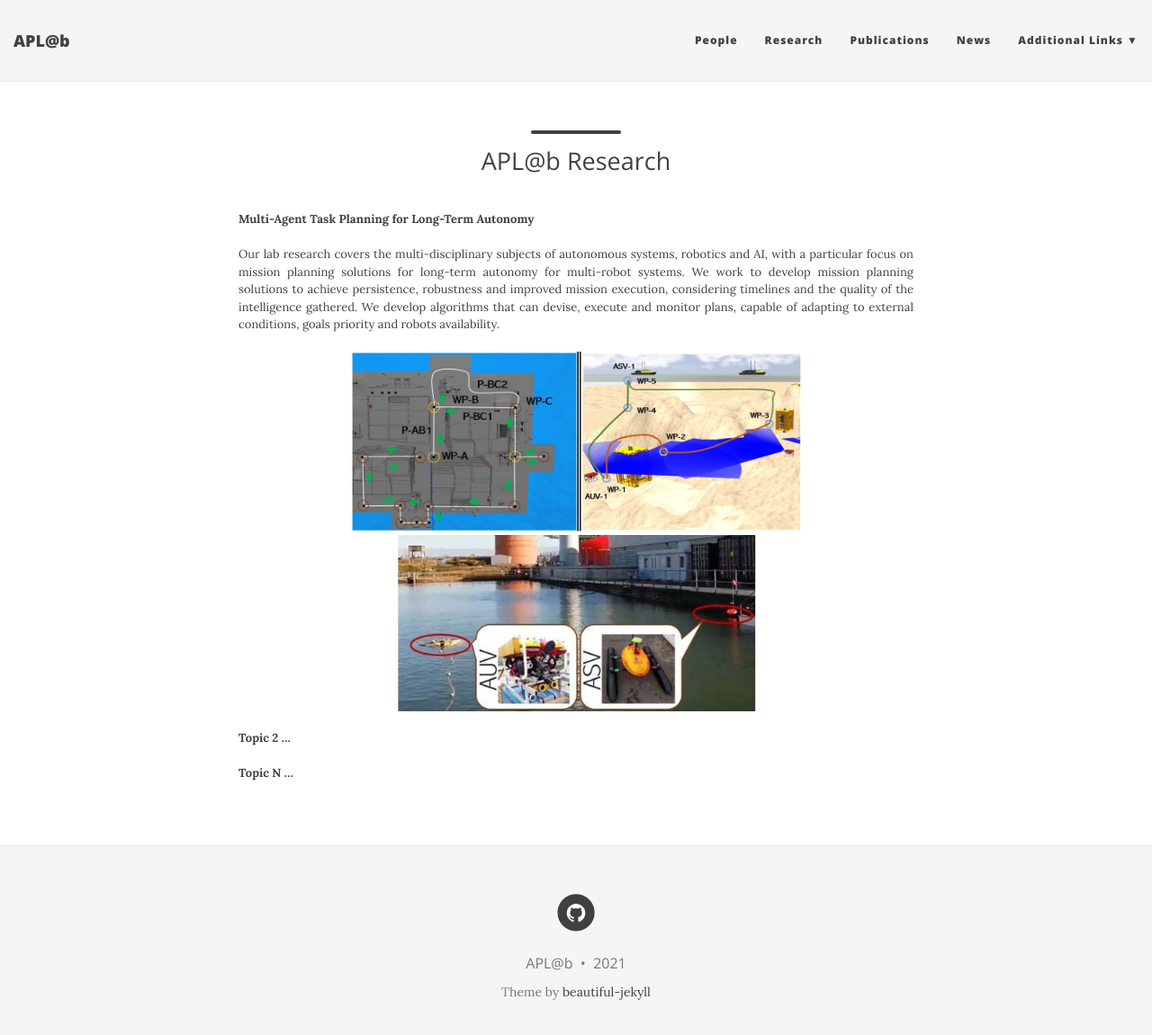
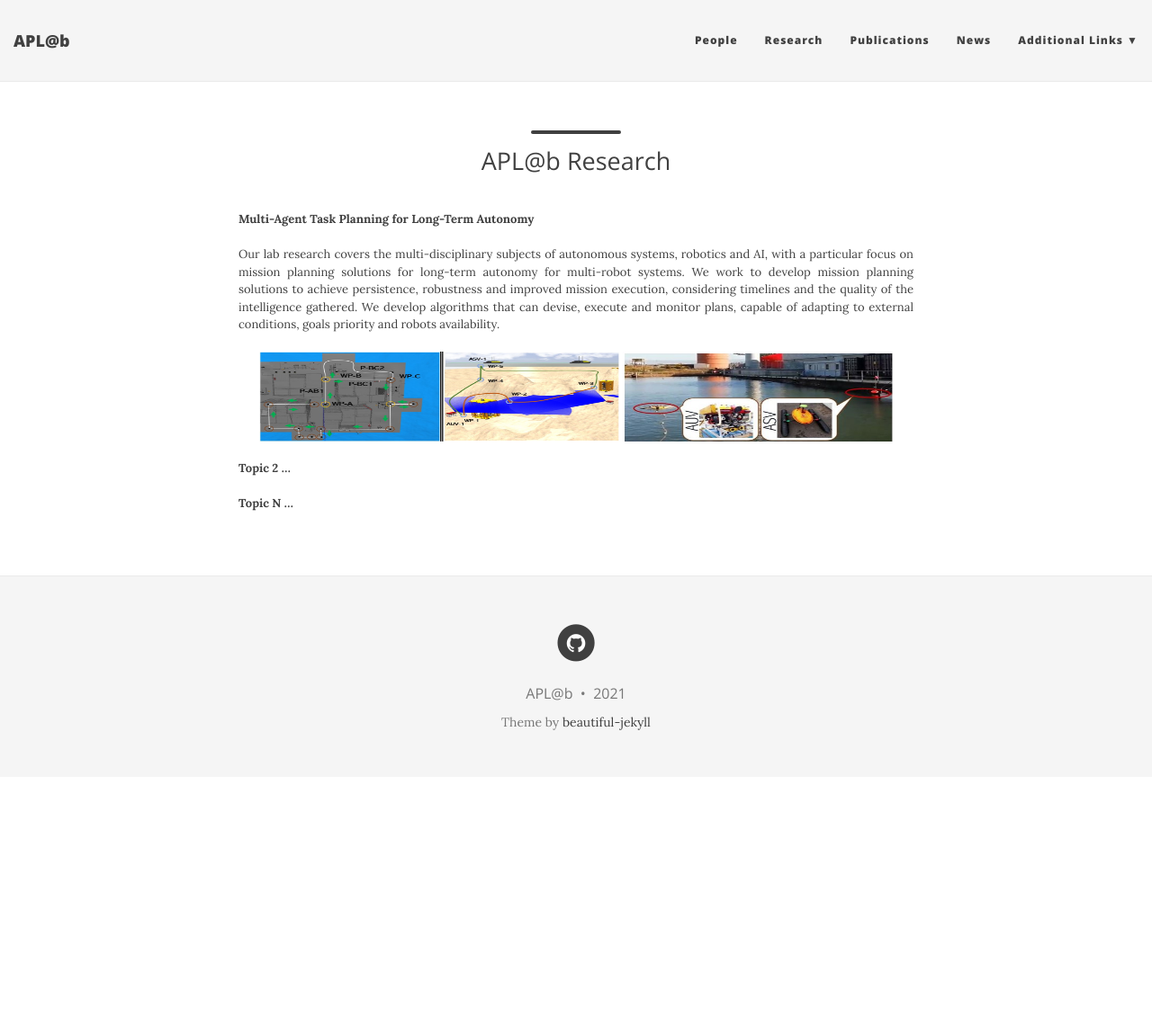
Before and after one commit to aplab2020/aplab2020.github.io, a Jekyll site: the page built from research.md, in a window 1280 px wide and 1164 px high. Shown: the top 1151 px of the window at 90% size. Built offline with Jekyll 4.4.1, drawn with Linux system fonts in a browser that asks for light colours; nearby versions of some CDN libraries.

Commit message:
Update research.md

```diff
--- a/research.md
+++ b/research.md
@@ -11,7 +11,7 @@ show-avatar: false
 Our lab research covers the multi-disciplinary subjects of autonomous systems, robotics and AI, with a particular focus on mission planning solutions for long-term autonomy for multi-robot systems. We work to develop mission planning solutions  to achieve persistence, robustness and improved mission execution, considering timelines and the quality of the intelligence gathered. We develop algorithms that can devise, execute and monitor plans, capable of adapting to external conditions, goals priority and robots availability.
 </p>
 
-<p align="center"> <img src="/img/topic1.jpg" align="center" width="500" height="200">  <img src="/img/topic12.jpg" align="center" width="400" height="200"></p>
+<p align="center"> <img src="/img/topic1.jpg" align="center" width="400" height="100">  <img src="/img/topic12.jpg" align="center" width="300" height="100"></p>
 
 **Topic 2 ...**
 
```
